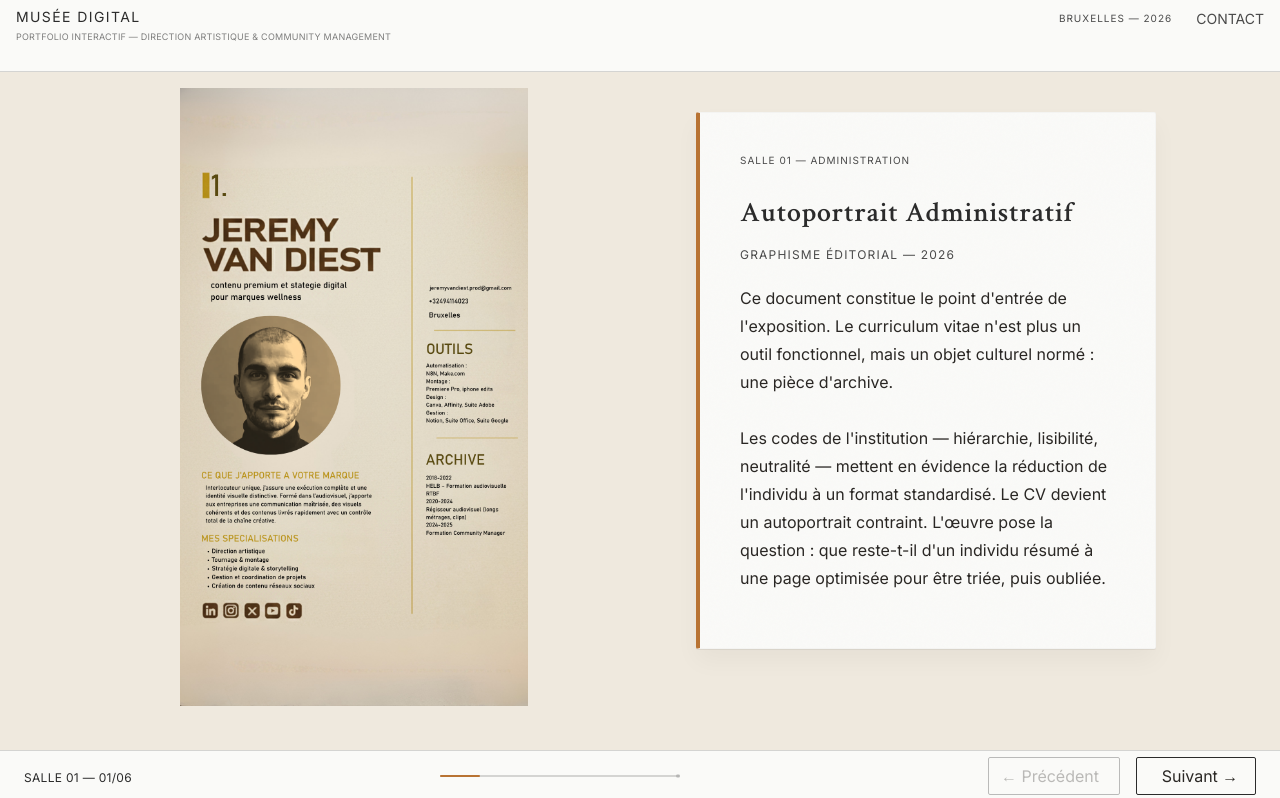
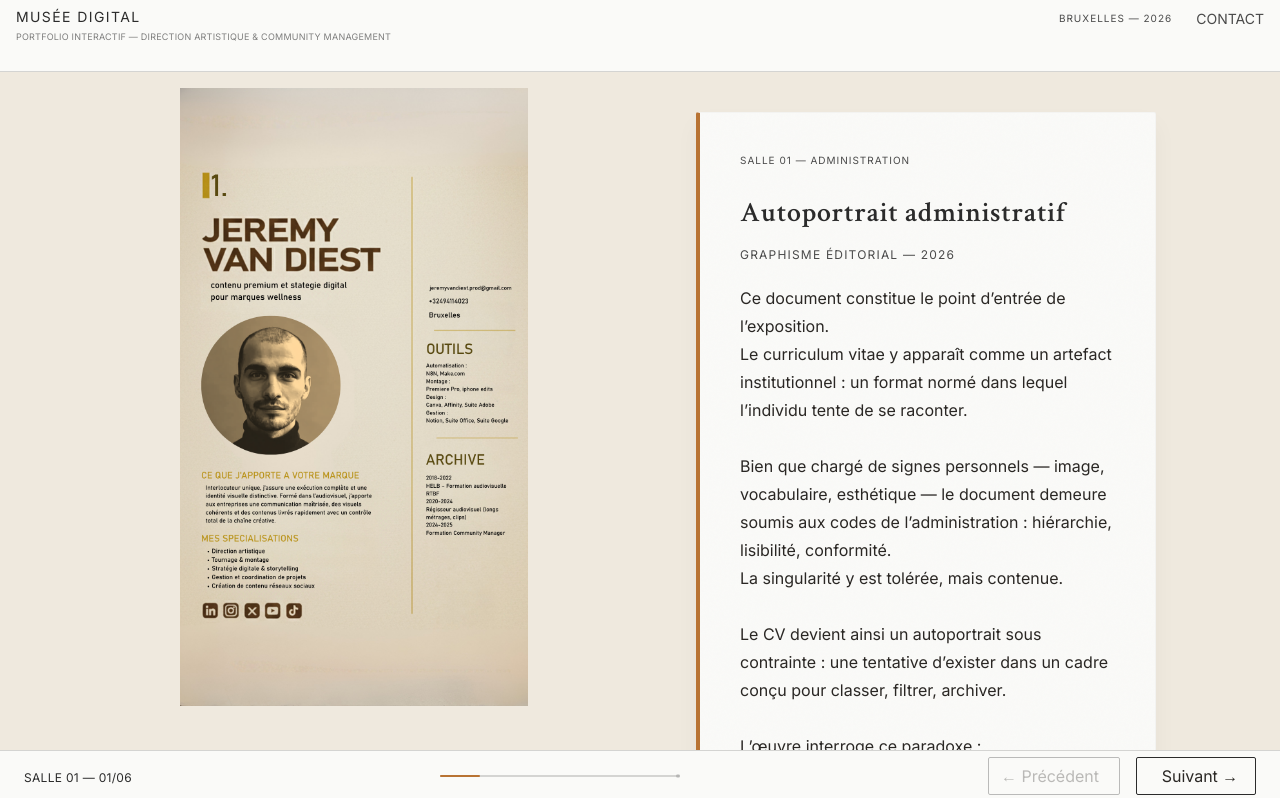
Before and after one commit to jeremyvandiest/musee-digitalv1, a Next.js app: page / in a window 1280 px wide. Shown: the top 798 px of the page. Built offline with nearby package versions, Linux system fonts and the light colour scheme.

Commit message:
content: update Oeuvre 1 title and description

```diff
--- a/app/components/Slider.tsx
+++ b/app/components/Slider.tsx
@@ -222,9 +222,9 @@ export default function Slider({ currentIndex, expandedMedia, setExpandedMedia }
             case 0:
                 return {
                     artefactNumber: roomLabels[0],
-                    title: "Autoportrait Administratif",
-                    medium: "GRAPHISME ÉDITORIAL — 2026",
-                    description: "Ce document constitue le point d'entrée de l'exposition. Le curriculum vitae n'est plus un outil fonctionnel, mais un objet culturel normé : une pièce d'archive.\n\nLes codes de l'institution — hiérarchie, lisibilité, neutralité — mettent en évidence la réduction de l'individu à un format standardisé. Le CV devient un autoportrait contraint. L'œuvre pose la question : que reste-t-il d'un individu résumé à une page optimisée pour être triée, puis oubliée."
+                    title: "Autoportrait administratif",
+                    medium: "Graphisme éditorial — 2026",
+                    description: "Ce document constitue le point d’entrée de l’exposition.\nLe curriculum vitae y apparaît comme un artefact institutionnel : un format normé dans lequel l’individu tente de se raconter.\n\nBien que chargé de signes personnels — image, vocabulaire, esthétique — le document demeure soumis aux codes de l’administration : hiérarchie, lisibilité, conformité.\nLa singularité y est tolérée, mais contenue.\n\nLe CV devient ainsi un autoportrait sous contrainte : une tentative d’exister dans un cadre conçu pour classer, filtrer, archiver.\n\nL’œuvre interroge ce paradoxe :\nque reste-t-il d’un individu lorsqu’il doit se raconter et se vendre dans un format destiné à l’évaluer."
                 };
             case 1:
                 return {
```
